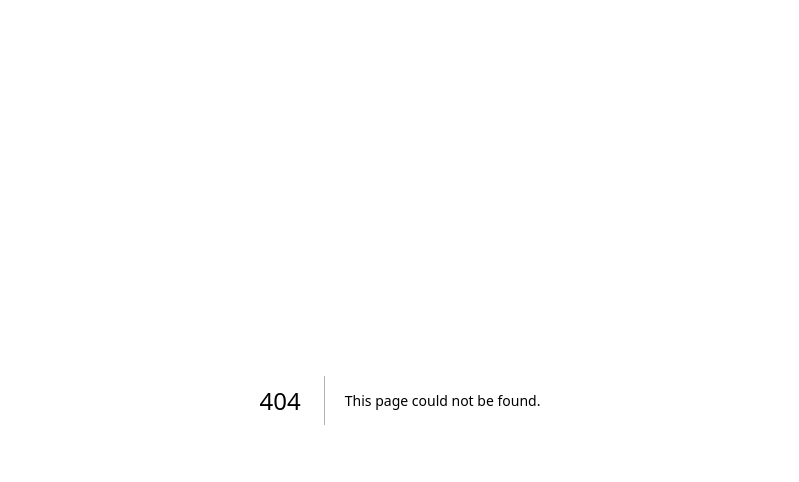
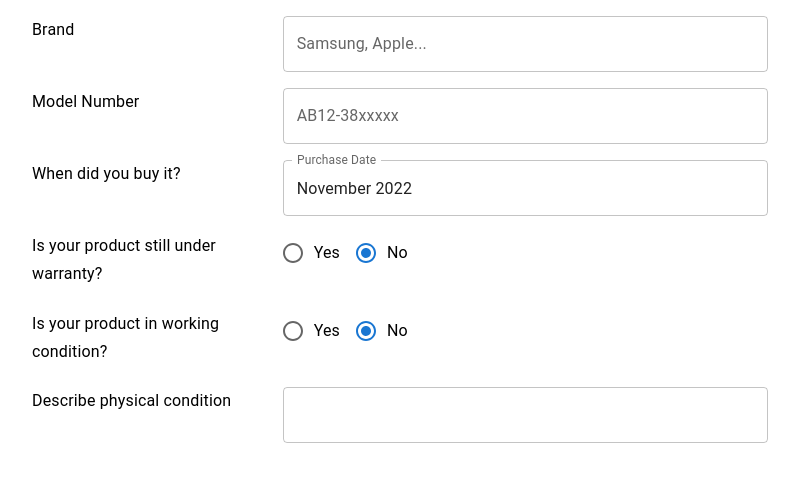
Before and after one commit to jaison080/e-cycle, a Next.js app: page /specification in a window 1280 px wide. Before the commit this address had no page. Shown: the top 482 px of the page, without its empty margins (240-1039 px from the left). Built offline with nearby package versions, Linux system fonts and the light colour scheme.

Commit message:
specification

```diff
--- a/package.json
+++ b/package.json
@@ -12,11 +12,14 @@
     "@emotion/react": "^11.10.5",
     "@emotion/styled": "^11.10.5",
     "@mui/material": "^5.10.15",
+    "@mui/x-date-pickers": "^5.0.9",
     "aos": "^2.3.4",
+    "moment": "^2.29.4",
     "next": "13.0.5",
     "react": "18.2.0",
     "react-dom": "18.2.0",
     "react-helmet": "^6.1.0",
-    "react-icons": "^4.6.0"
+    "react-icons": "^4.6.0",
+    "react-mui-fileuploader": "^0.3.0"
   }
 }
--- /dev/null
+++ b/src/components/AddProduct/Specification.js
@@ -0,0 +1,107 @@
+import {
+  Grid,
+  Typography,
+  TextField,
+  FormControl,
+  FormLabel,
+  RadioGroup,
+  FormControlLabel,
+  Radio,
+} from "@mui/material";
+import { DatePicker } from "@mui/x-date-pickers/DatePicker";
+import { AdapterMoment } from "@mui/x-date-pickers/AdapterMoment";
+import { LocalizationProvider } from "@mui/x-date-pickers";
+import { useState } from "react";
+
+export default function Form() {
+  const [value, setValue] = useState();
+  return (
+    <Grid container spacing={2}>
+      <Grid item xs={4}>
+        <Typography variant="subtitle1" gutterBottom>
+          Brand
+        </Typography>
+      </Grid>
+      <Grid item xs={8}>
+        <TextField
+          id="outlined-basic"
+          label="Samsung, Apple..."
+          variant="outlined"
+          fullWidth
+        />
+      </Grid>
+
+      <Grid item xs={4}>
+        <Typography variant="subtitle1" gutterBottom>
+          Model Number
+        </Typography>
+      </Grid>
+      <Grid item xs={8}>
+        <TextField
+          id="outlined-basic"
+          label="AB12-38xxxxx"
+          variant="outlined"
+          fullWidth
+        />
+      </Grid>
+
+      <Grid item xs={4}>
+        <Typography variant="subtitle1" gutterBottom>
+          When did you buy it?
+        </Typography>
+      </Grid>
+      <Grid item xs={8}>
+        <LocalizationProvider dateAdapter={AdapterMoment}>
+          <DatePicker
+            label="Purchase Date"
+            value={value}
+            views={["year", "month"]}
+            onChange={(newValue) => {
+              setValue(newValue);
+            }}
+            renderInput={(params) => <TextField {...params} fullWidth />}
+          />
+        </LocalizationProvider>
+      </Grid>
+
+      <Grid item xs={4}>
+        <Typography variant="subtitle1" gutterBottom>
+          Is your product still under warranty?
+        </Typography>
+      </Grid>
+      <Grid item xs={8}>
+        <FormControl>
+          <FormLabel id="demo-radio-buttons-group-label"></FormLabel>
+          <RadioGroup defaultValue={false} name="isUnderWarranty" row>
+            <FormControlLabel value={true} control={<Radio />} label="Yes" />
+            <FormControlLabel value={false} control={<Radio />} label="No" />
+          </RadioGroup>
+        </FormControl>
+      </Grid>
+
+      <Grid item xs={4}>
+        <Typography variant="subtitle1" gutterBottom>
+          Is your product in working condition?
+        </Typography>
+      </Grid>
+      <Grid item xs={8}>
+        <FormControl>
+          <FormLabel id="demo-radio-buttons-group-label"></FormLabel>
+          <RadioGroup defaultValue={false} name="isWorking" row>
+            <FormControlLabel value={true} control={<Radio />} label="Yes" />
+            <FormControlLabel value={false} control={<Radio />} label="No" />
+          </RadioGroup>
+        </FormControl>
+      </Grid>
+
+      <Grid item xs={4}>
+        <Typography variant="subtitle1" gutterBottom>
+          Describe physical condition
+        </Typography>
+      </Grid>
+      <Grid item xs={8}>
+        <TextField multiline fullWidth />
+      </Grid>
+    </Grid>
+  );
+}
--- /dev/null
+++ b/src/pages/specification.js
@@ -0,0 +1,11 @@
+import { Box } from "@mui/material";
+import Form from "../components/AddProduct/Specification";
+import styles from "../styles/Specification.module.css";
+
+export default function Specification() {
+  return (
+    <Box className={styles.wrapper}>
+      <Form />
+    </Box>
+  );
+}
--- /dev/null
+++ b/src/styles/Specification.module.css
@@ -0,0 +1,10 @@
+.wrapper {
+  display: flex;
+  justify-content: center;
+  align-items: center;
+  /* // border: "3px solid red", */
+  margin: 1rem;
+  padding: 1rem;
+  width: 60%;
+  margin: auto;
+}
```
